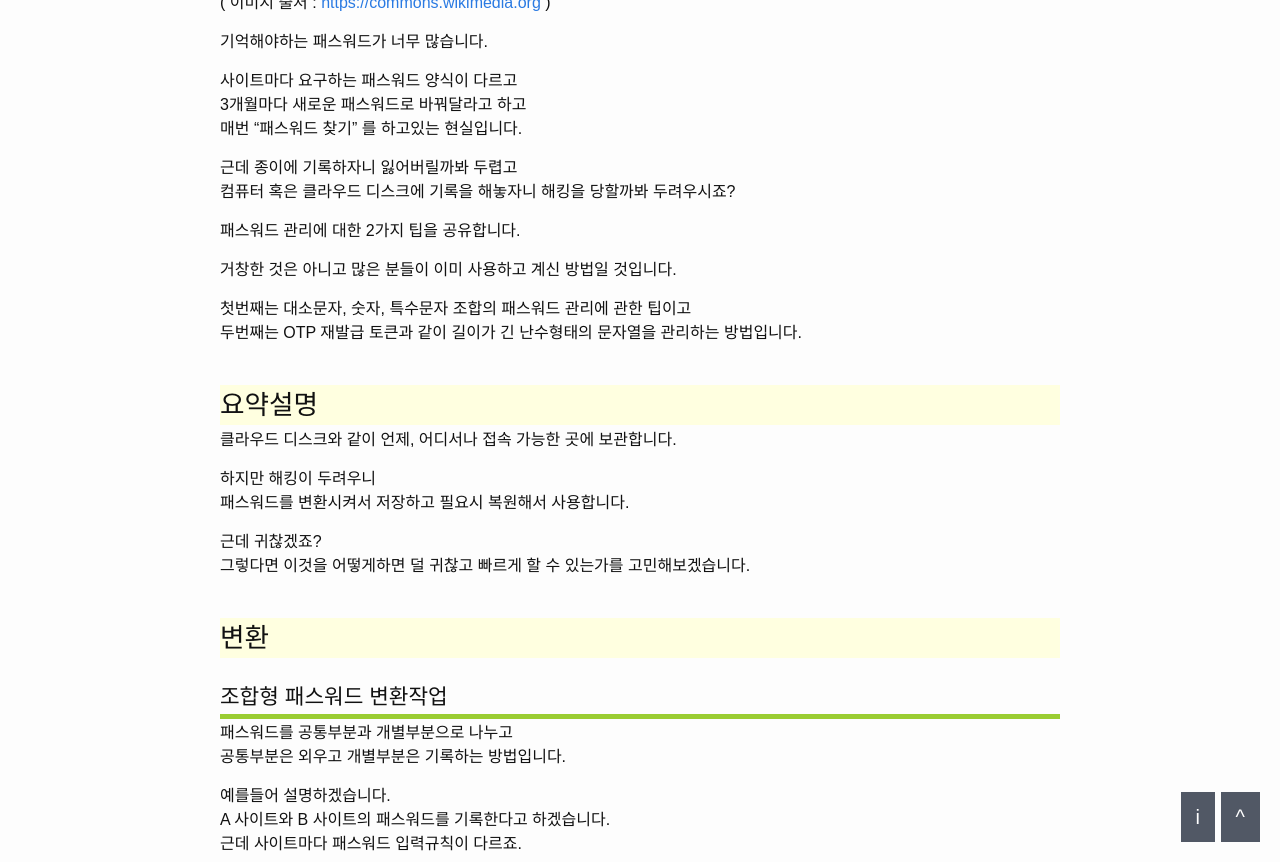
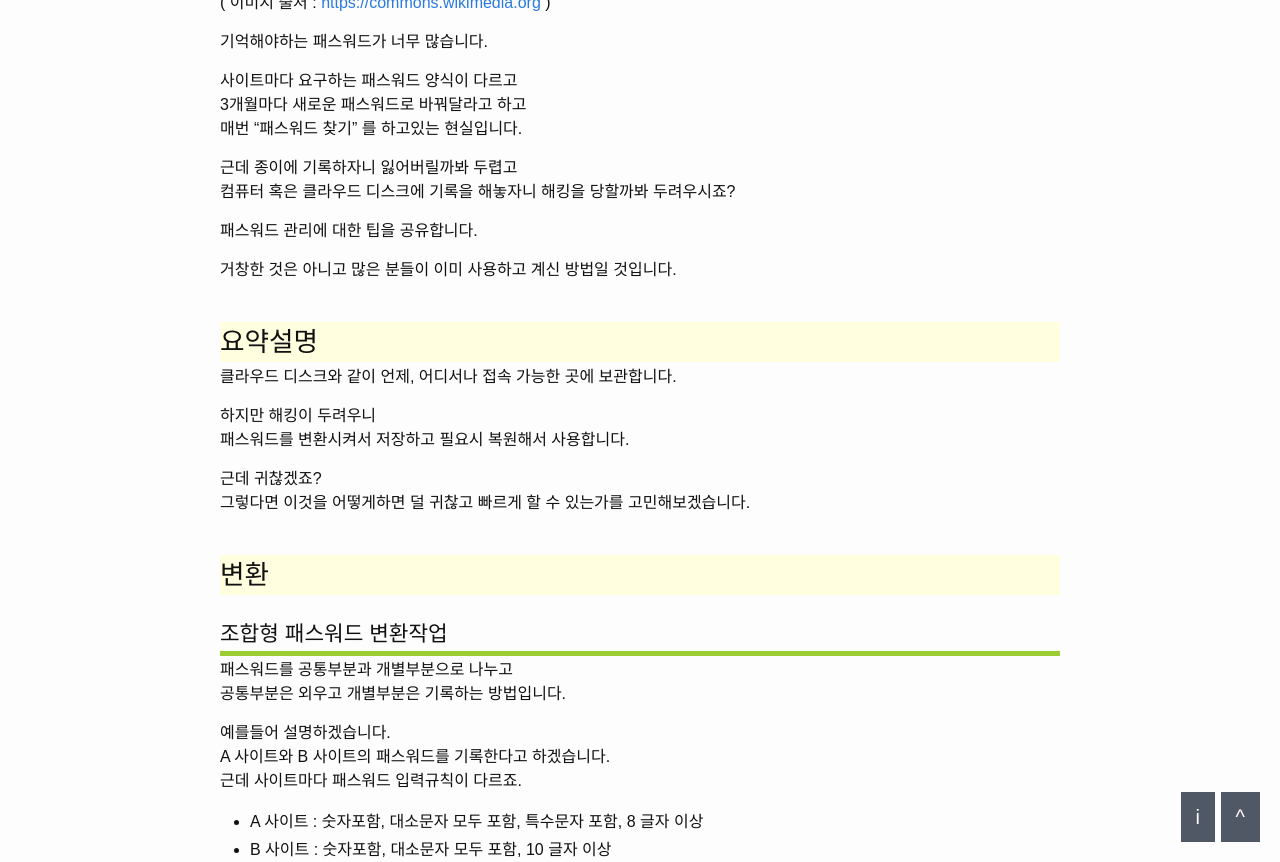
Before and after one commit to dveamer/dveamer.github.io, a Jekyll site: the page built from _posts/Tips/2011-01-26-ManagePswd.md, in a window 1280 px wide and 900 px high, scrolled down 820 px, cut to the strip 38-900 px from the top of the window. Built offline with Jekyll 4.4.1, drawn with Linux system fonts in a browser that asks for light colours; comment, search, counter and statistics services are not loaded.

Commit message:
modify articles

```diff
--- a/_posts/Tips/2011-01-26-ManagePswd.md
+++ b/_posts/Tips/2011-01-26-ManagePswd.md
@@ -19,14 +19,11 @@
 근데 종이에 기록하자니 잃어버릴까봐 두렵고
 컴퓨터 혹은 클라우드 디스크에 기록을 해놓자니 해킹을 당할까봐 두려우시죠?
 
-패스워드 관리에 대한 2가지 팁을 공유합니다.
+패스워드 관리에 대한 팁을 공유합니다.
 
 <!--more-->
 
 거창한 것은 아니고 많은 분들이 이미 사용하고 계신 방법일 것입니다.
-
-첫번째는 대소문자, 숫자, 특수문자 조합의 패스워드 관리에 관한 팁이고
-두번째는 OTP 재발급 토큰과 같이 길이가 긴 난수형태의 문자열을 관리하는 방법입니다.
 
 
 # 요약설명
```
Also changed, not shown: encrypt.html (+4 -11 lines).
